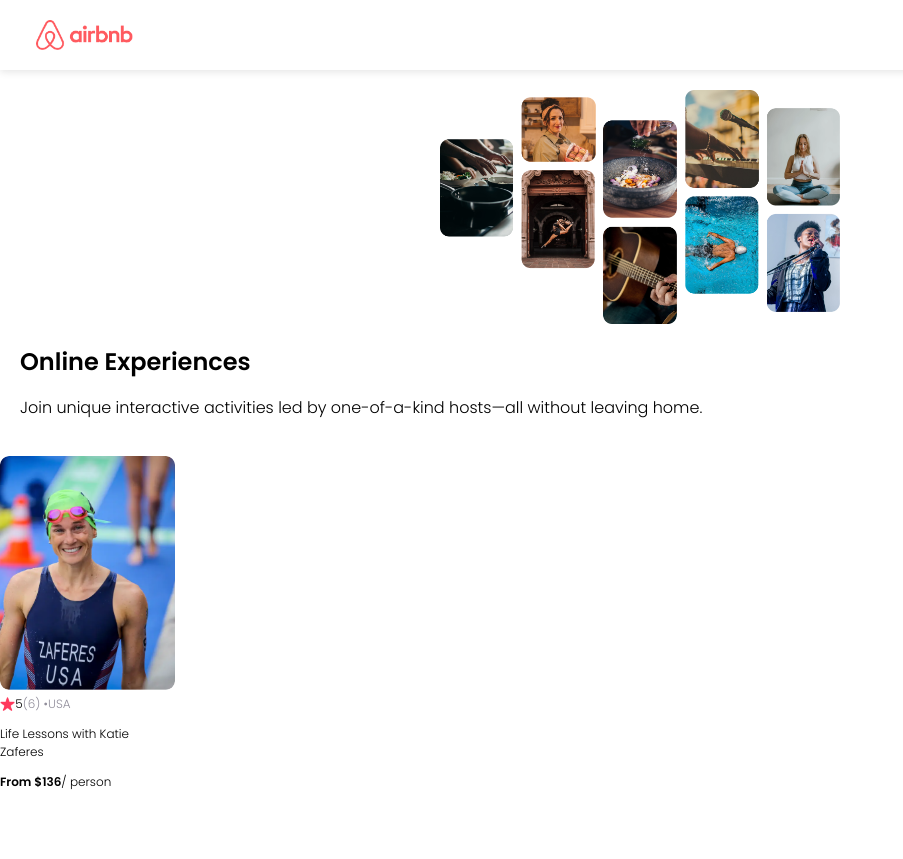
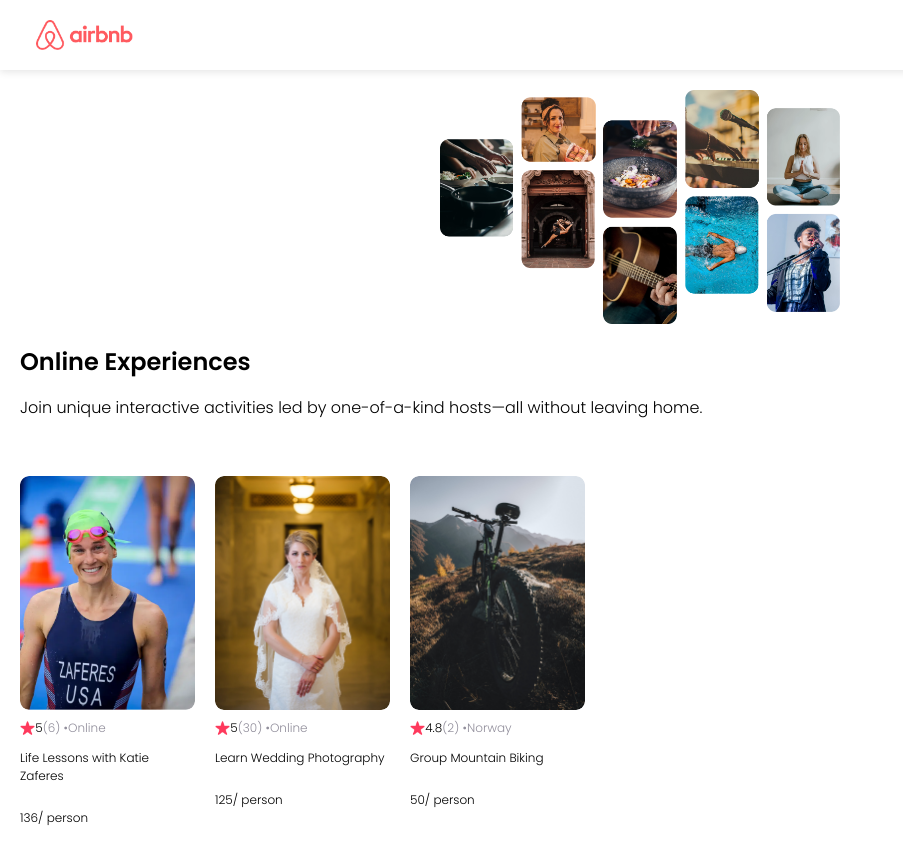
Before and after one commit to earleharrisjr/scrimba-airbb, a React (Vite) app: page / in a window 1280 px wide. Shown: the whole page, without its empty margins (0-903 px from the left). Before the commit the page ends 803 px from the top, so only its background shows below. Built offline with nearby package versions, Linux system fonts and the light colour scheme.

Commit message:
add section for cards. style with CSS for flex

```diff
--- a/src/App.jsx
+++ b/src/App.jsx
@@ -2,22 +2,28 @@
 import NavBar from './components/NavBar'
 import Hero from './components/Hero'
 import Card from './components/Card'
+import cardData from './cardData'
 
 function App() {
+  const cardElements = cardData.map(card => {
+    return <Card
+      image={card.coverImg}
+      rating={card.stats.rating}
+      reviewCount={card.stats.reviewCount}
+      location={card.location}
+      title={card.title}
+      price={card.price}
+    />
 
+
+  })
   return (
     <div>
       <NavBar />
       <Hero />
-      <Card
-        image="katie-zaferes.png"
-        rating={5.0}
-        reviewCount={6}
-        country="USA"
-        title="Life Lessons with Katie Zaferes"
-        price="From $136"
-
-      />
+      <section className='cards-list'>
+        {cardElements}
+      </section>
     </div>
   )
 }
--- /dev/null
+++ b/src/cardData.js
@@ -0,0 +1,41 @@
+export default [
+    {
+        id: 1,
+        title: "Life Lessons with Katie Zaferes",
+        description: "I will share with you what I call \"Positively Impactful Moments of Disappointment.\" Throughout my career, many of my highest moments only came after setbacks and losses. But learning from those difficult moments is what gave me the ability to rise above them and reach my goals.",
+        price: 136,
+        coverImg: "katie-zaferes.png",
+        stats: {
+            rating: 5.0,
+            reviewCount: 6
+        },
+        location: "Online",
+        openSpots: 0,
+    },
+    {
+        id: 2,
+        title: "Learn Wedding Photography",
+        description: "Interested in becoming a wedding photographer? For beginner and experienced photographers alike, join us in learning techniques required to leave the happy couple with memories that'll last a lifetime.",
+        price: 125,
+        coverImg: "wedding-photography.png",
+        stats: {
+            rating: 5.0,
+            reviewCount: 30
+        },
+        location: "Online",
+        openSpots: 27,
+    },
+    {
+        id: 3,
+        title: "Group Mountain Biking",
+        description: "Experience the beautiful Norwegian landscape and meet new friends all while conquering rugged terrain on your mountain bike. (Bike provided!)",
+        price: 50,
+        coverImg: "mountain-bike.png",
+        stats: {
+            rating: 4.8,
+            reviewCount: 2
+        },
+        location: "Norway",
+        openSpots: 3,
+    }
+]
--- a/src/components/Card.jsx
+++ b/src/components/Card.jsx
@@ -1,19 +1,23 @@
 import React from "react";
 
 
+
+
 export default function Card(props) {
+
+
     return (
-        <div className="card--component">
+        <div className="card">
             <img src={`../public/images/${props.image}`} className="card--photo" />
             {/* above is string interpolation used with JSX. Notice how we use brackets, then the tiks, then the ${}. */}
             <div className="card--info">
                 <img src="../public/images/Star.png" className="star--photo" />
                 <span>{props.rating}</span>
                 <span className="gray">({props.reviewCount}) • </span>
-                <span className="gray">{props.country}</span>
+                <span className="gray">{props.location}</span>
             </div>
-            <p>{props.title}</p>
-            <p><span className="bold">{props.price}</span>/ person</p>
+            <p className="card--title">{props.title}</p>
+            <p><span className="card--price">{props.price}</span>/ person</p>
         </div>
     )
 }
--- a/src/index.css
+++ b/src/index.css
@@ -49,16 +49,25 @@
 margin-top: 0;
 }
 
+.cards-list {
+  display: flex;
+  flex-wrap: nowrap;
+  gap: 20px;
+  overflow-x: auto;
+}
 
-
-.card--component{
+.card{
   width:175px;
   font-size: 12px;
+  flex: 0 0 auto;         /* ADD */
+  display: flex;          /* ADD */
+  flex-direction: column; /* ADD */
 }
 
 .card--photo{
   width: 100%;
   border-radius: 9px;
+  margin-bottom: 9px;
 }
 
 .card--info{
@@ -69,3 +78,12 @@
 .star--photo{
   height:14px;
 }
+
+.card--title {
+  overflow: hidden;
+  text-overflow: ellipsis;
+}
+
+.card--price {
+  margin-top: auto;
+}
```
Also changed, not shown: public/images/mountain-bike.png (added), public/images/wedding-photography.png (added).
